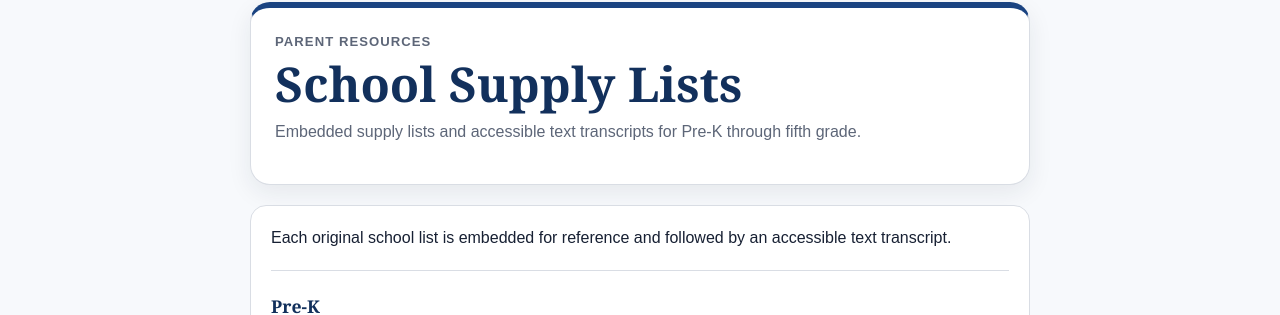
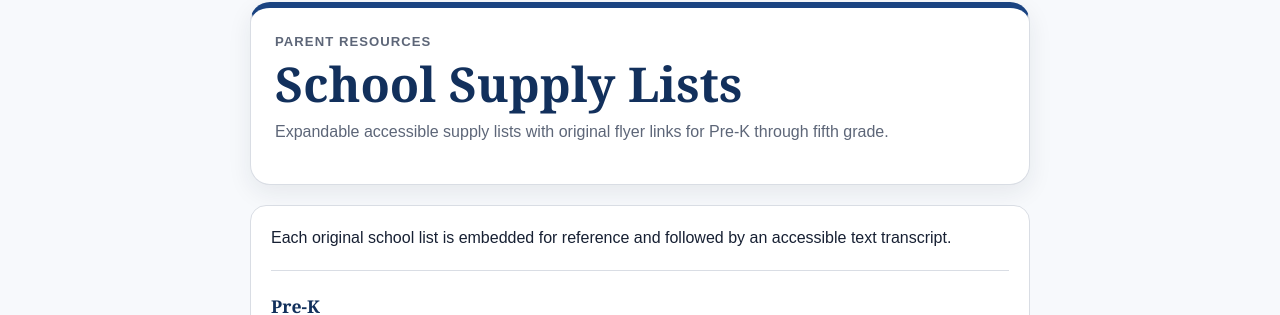
Before and after one commit to matthewtckr/cheneypta, a Jekyll site: the page built from _resources/school-supply-lists.md, in a window 1280 px wide and 900 px high. Shown: the part 378-693 px from the top of the window. Built offline with Jekyll 4.4.1, drawn with Linux system fonts in a browser that asks for light colours.

Commit message:
Collapse and translate school supply lists

```diff
--- a/_resources/school-supply-lists.md
+++ b/_resources/school-supply-lists.md
@@ -1,8 +1,8 @@
 ---
 title: School Supply Lists
 title_es: Listas de útiles escolares
-description: Embedded supply lists and accessible text transcripts for Pre-K through fifth grade.
-description_es: Listas de útiles escolares integradas y transcripciones de texto accesibles de Pre-K a quinto grado.
+description: Expandable accessible supply lists with original flyer links for Pre-K through fifth grade.
+description_es: Listas de útiles escolares accesibles y ampliables, con enlaces a los volantes originales, de Pre-K a quinto grado.
 category: Parent Resources
 category_es: Recursos para familias
 order: 100
```
